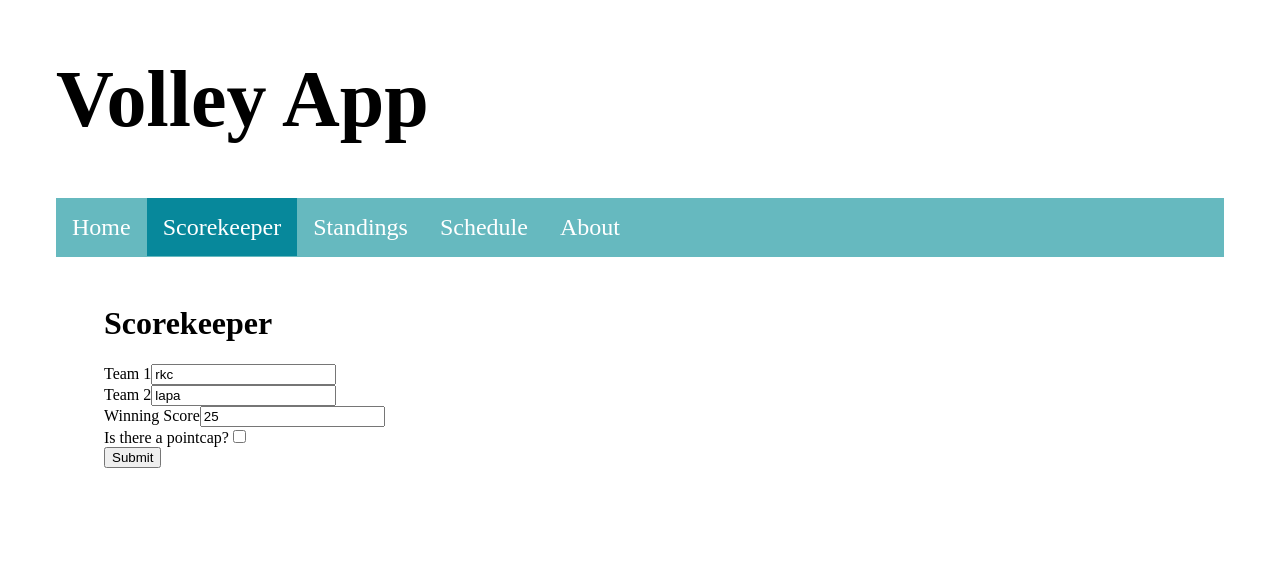
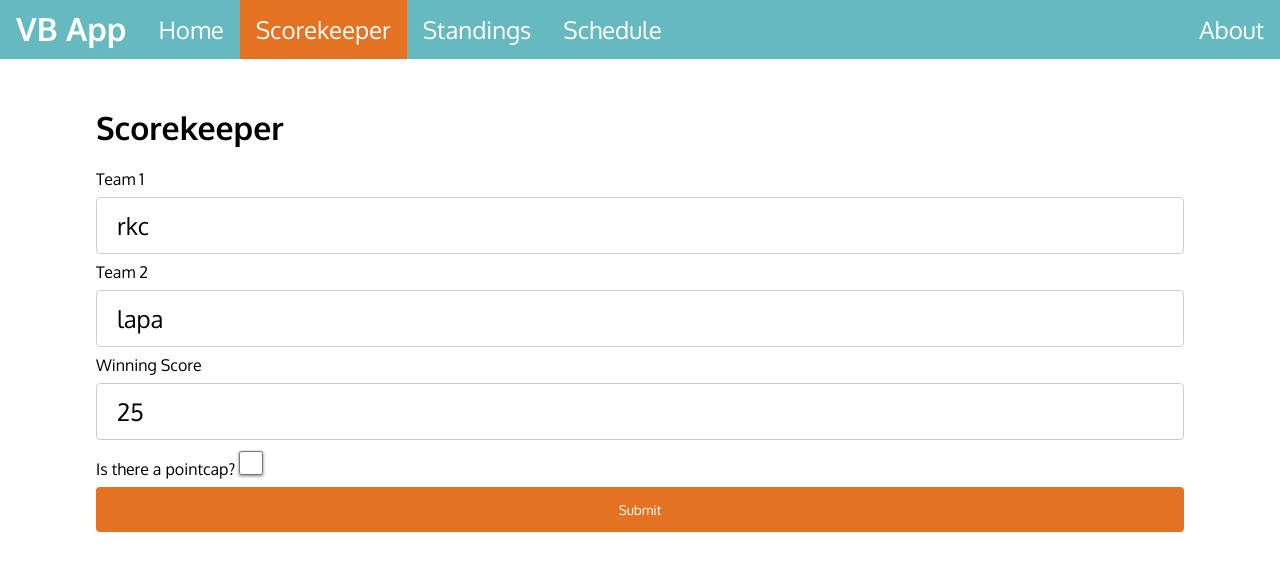
Before and after one commit to NikoHienonen/vbapp, an Angular app in the folder frontend/: page /scorekeeper in a window 1280 px wide. Shown: the top 570 px of the page. Built offline with nearby package versions, Linux system fonts and the light colour scheme.

Commit message:
worked on styles

```diff
--- a/frontend/src/app/app.component.html
+++ b/frontend/src/app/app.component.html
@@ -1,6 +1,5 @@
+<app-navbar></app-navbar>
 <div class="container">
-  <h1 class="header">{{title}}</h1>
-  <app-navbar></app-navbar>
   <div class="content">
     <router-outlet></router-outlet>
   </div>
--- a/frontend/src/app/app.component.ts
+++ b/frontend/src/app/app.component.ts
@@ -5,5 +5,4 @@ import { Component } from '@angular/core';
   templateUrl: './app.component.html'
 })
 export class AppComponent {
-  title = 'Volley App';
 }
--- a/frontend/src/app/components/scoreform/scoreform.component.html
+++ b/frontend/src/app/components/scoreform/scoreform.component.html
@@ -23,6 +23,6 @@
     [(ngModel)]="cap" required>
   </div>
 
-  <button type="submit" class="btn btn-success" (click)="selected()">Submit</button>
+  <button class="submit" (click)="selected()">Submit</button>
 
 </form>
--- a/frontend/src/app/navbar/navbar.component.html
+++ b/frontend/src/app/navbar/navbar.component.html
@@ -1,7 +1,10 @@
 <nav>
-  <a routerLink="/home" routerLinkActive="active">Home</a>
-  <a routerLink="/scorekeeper" routerLinkActive="active">Scorekeeper</a>
-  <a routerLink="/standings" routerLinkActive="active">Standings</a>
-  <a routerLink="/schedule" routerLinkActive="active">Schedule</a>
-  <a routerLink="/about" routerLinkActive="active">About</a>
+  <ul>
+    <li><h1>VB App</h1></li>
+    <li><a routerLink="/home" routerLinkActive="active">Home</a></li>
+    <li><a routerLink="/scorekeeper" routerLinkActive="active">Scorekeeper</a></li>
+    <li><a routerLink="/standings" routerLinkActive="active">Standings</a></li>
+    <li><a routerLink="/schedule" routerLinkActive="active">Schedule</a></li>
+    <li class="float-right"><a routerLink="/about" routerLinkActive="active">About</a></li>
+  </ul>
 </nav>
--- a/frontend/src/index.html
+++ b/frontend/src/index.html
@@ -4,7 +4,7 @@
   <meta charset="utf-8">
   <title>Volley App</title>
   <base href="/">
-
+  <link href="https://fonts.googleapis.com/css?family=Oxygen:400,700|Roboto+Mono" rel="stylesheet">
   <meta name="viewport" content="width=device-width, initial-scale=1">
   <link rel="icon">
 </head>
--- a/frontend/src/styles.css
+++ b/frontend/src/styles.css
@@ -5,17 +5,48 @@
   --powder-light: rgba(102, 185, 191, 0.4);
   --tan: rgb(238, 170, 123);
 }
+body, html {
+  margin: 0;
+  height: 100%;
+  font-family: Oxygen, 'Courier New', Courier, monospace;
+}
 h1.header {
   font-size: 5rem;
-}
-.container{
-  margin: 3rem;
 }
 nav {
   margin: 0;
   margin-bottom: 3rem;
-  padding: 1rem 0;
+  top: 0;
+}
+ul {
+  list-style-type: none;
+  margin: 0;
+  padding: 0;
+  overflow: hidden;
   background-color: var(--powder);
+}
+li{
+  float: left;
+}
+li.float-right {
+  float: right;
+}
+li a {
+  display: block;
+  color: white;
+  text-align: center;
+  padding: 14px 16px;
+  text-decoration: none;
+}
+li a:hover {
+  background-color: var(--teal);
+}
+li h1 {
+  font-size: 2rem;
+  font-weight: 800;
+  padding: 0.5rem 1rem 0.5rem 1rem;
+  margin: 0;
+  color: white;
 }
 a {
   padding: 1rem;
@@ -23,13 +54,49 @@ a {
   color: white;
   font-size: 1.5rem;
 }
-a:hover{
-  background-color: var(--powder-light);
-}
 a.active {
   color: white;
-  background-color: var(--teal);
+  background-color: var(--tangerine);
 }
 .content {
   margin: 0 3rem;
 }
+.container{
+  margin: 3rem;
+}
+input {
+  font-family: Oxygen, 'Courier New', Courier, monospace;
+  font-size: 1.5rem;
+}
+button.submit {
+  font-family: Oxygen, 'Courier New', Courier, monospace;
+  display: inline-block;
+  width: 100%;
+  background-color: var(--tangerine);
+  color: white;
+  padding: 14px 20px;
+  margin: 8px 0;
+  border: none;
+  border-radius: 4px;
+  cursor: pointer;
+}
+button.submit:hover {
+  background-color: var(--tan);
+}
+input[type=text], input[type=number], input[type=checkbox] select {
+  width: 100%;
+  padding: 12px 20px;
+  margin: 8px 0;
+  display: inline-block;
+  border: 1px solid #ccc;
+  border-radius: 4px;
+  box-sizing: border-box;
+}
+input[type=checkbox] {
+  height: 1.5rem;
+  width: 1.5rem;
+  background: #ddd;
+  border-radius: 100%;
+  position: relative;
+  box-shadow: 0px 1px 3px rgba(0,0,0,0.5);
+}
```
